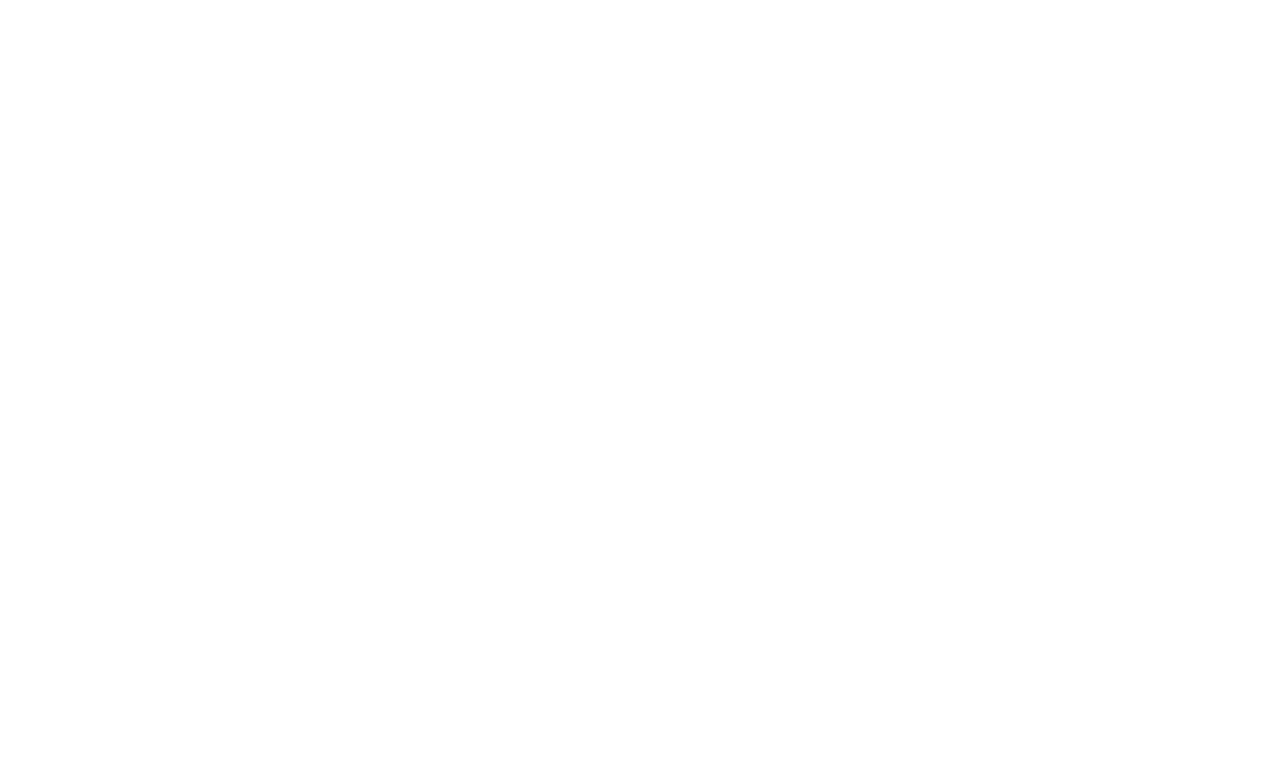
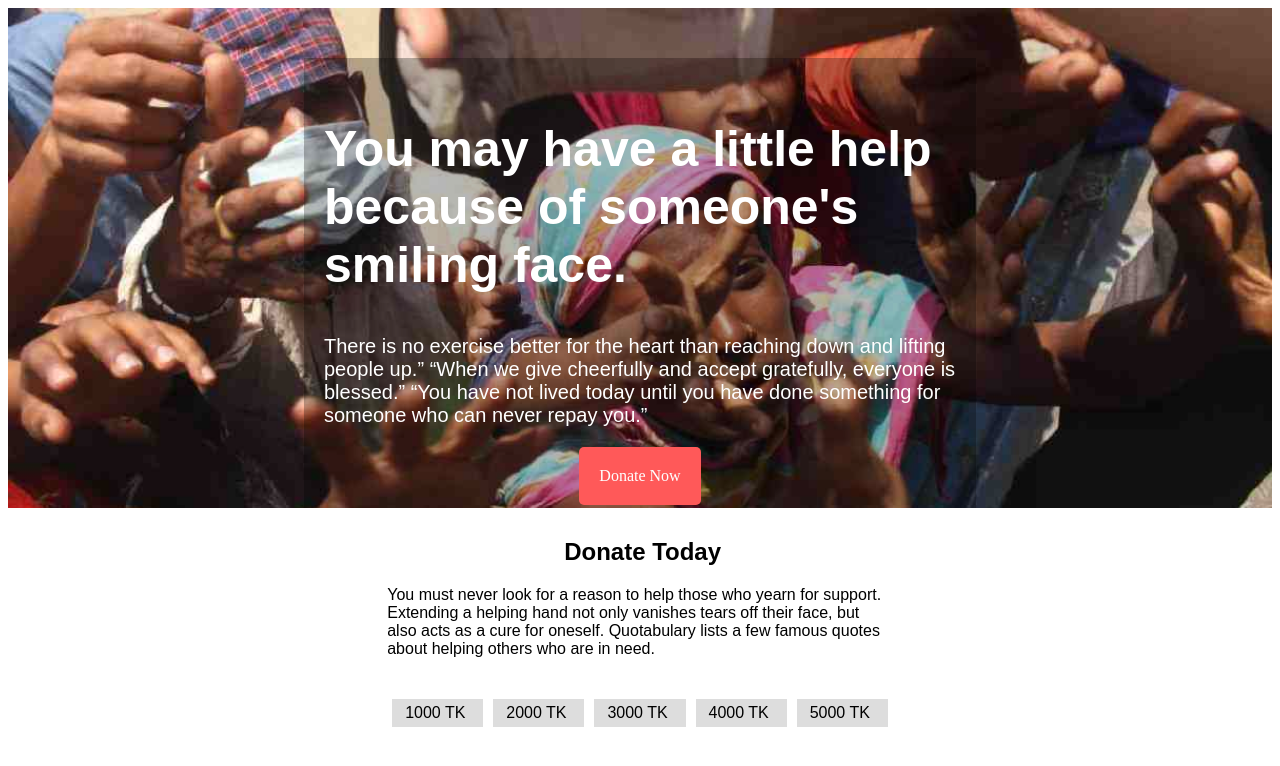
Before and after one commit to fuadhasanofficial/first-website, a plain HTML site: page index.html in a window 1280 px wide. Drawn offline with Linux system fonts and the light colour scheme; a web font is replaced by a local one.

Commit message:
section done

```diff
--- a/index.html
+++ b/index.html
@@ -6,10 +6,42 @@
     <meta http-equiv="X-UA-Compatible" content="IE=edge">
     <meta name="viewport" content="width=device-width, initial-scale=1.0">
     <title>Document</title>
+    <link rel="stylesheet" href="style.css">
 </head>
 
 <body>
+    <section class="section_1">
+        <div class="section_1_inside">
+            <h2>You may have a little help because of someone's smiling face.</h2>
+            <p>There is no exercise better for the heart than reaching down and lifting people up.” “When we give
+                cheerfully and accept gratefully, everyone is blessed.” “You have not lived today until you have done
+                something for someone who can never repay you.”</p>
 
+            <div class="btn_div">
+                <a href="https://bidyanondo.org/projects/1"> Donate Now</a>
+            </div>
+        </div>
+    </section>
+    <!-- section 2 start  -->
+    <section class="section_2">
+        <div class="section_2_inside">
+
+            <div>
+                <h2>Donate Today</h2>
+                <p>You must never look for a reason to help those who yearn for support. Extending a helping hand not
+                    only vanishes tears off their face, but also acts as a cure for oneself. Quotabulary lists a few
+                    famous quotes about helping others who are in need.</p>
+            </div>
+
+            <div class="donate">
+                <p>1000 TK </p>
+                <p>2000 TK </p>
+                <p>3000 TK </p>
+                <p>4000 TK</p>
+                <p>5000 TK</p>
+            </div>
+        </div>
+    </section>
 </body>
 
 </html>
--- /dev/null
+++ b/style.css
@@ -0,0 +1,90 @@
+@import url('http://fonts.cdnfonts.com/css/slate-pro-medium');
+
+.section_1 {
+    background-image: url(images/donation8.jpg);
+    background-size: cover;
+    background-color: rebeccapurple;
+    height: 500px;
+    display: flex;
+    justify-content: center;
+}
+
+.section_1_inside {
+    width: 50%;
+    margin-top: 50px;
+    background-color: #00000047;
+    padding: 20px;
+}
+
+.section_1 div h2 {
+    color: #ffff;
+    width: 100%;
+    font-family: 'Slate Pro Light', sans-serif;
+    font-size: 50px;
+}
+
+.section_1 div p {
+    color: #ffff;
+    font-family: 'Slate Pro Light', sans-serif;
+    font-size: 20px;
+}
+
+
+.btn_div {
+    display: flex;
+    justify-content: center;
+    width: 100%;
+
+}
+
+.btn_div a {
+    background-color: #FF5959;
+    text-decoration: none;
+    color: #ffff;
+    padding: 20px;
+    border-radius: 5px;
+}
+
+
+/* section --- 2 style start  */
+
+.section_2 {
+    display: flex;
+    justify-content: center;
+}
+
+.section_2 .section_2_inside {
+    width: 80%;
+
+}
+
+.section_2_inside div {
+
+    justify-content: center;
+    width: 50%;
+
+    margin: 0 auto;
+    padding: 10px;
+}
+
+.section_2_inside div h2 {
+    margin-left: 35%;
+    font-family: 'Slate Pro Light', sans-serif;
+
+}
+
+.section_2_inside div p {
+    font-family: 'Slate Pro Light', sans-serif;
+}
+
+.donate {
+    display: flex;
+}
+
+.donate p {
+    width: 90px;
+    background-color: #ddd;
+    margin: 5px;
+    padding: 5px 5px 5px 0px;
+    text-align: center;
+}
```
Also changed, not shown: images/donation0.jpg (added), images/donation1.jpg (added), images/donation10.jpg (added), images/donation11.jpg (added), images/donation13.jpg (added), images/donation14.webp (added), images/donation2.jpg (added), images/donation4.jpg (added), images/donation5.jpg (added), images/donation6.jpg (added), images/donation7.jpg (added), images/donation8.jpg (added), images/donation9.jpg (added), 2 other files.
